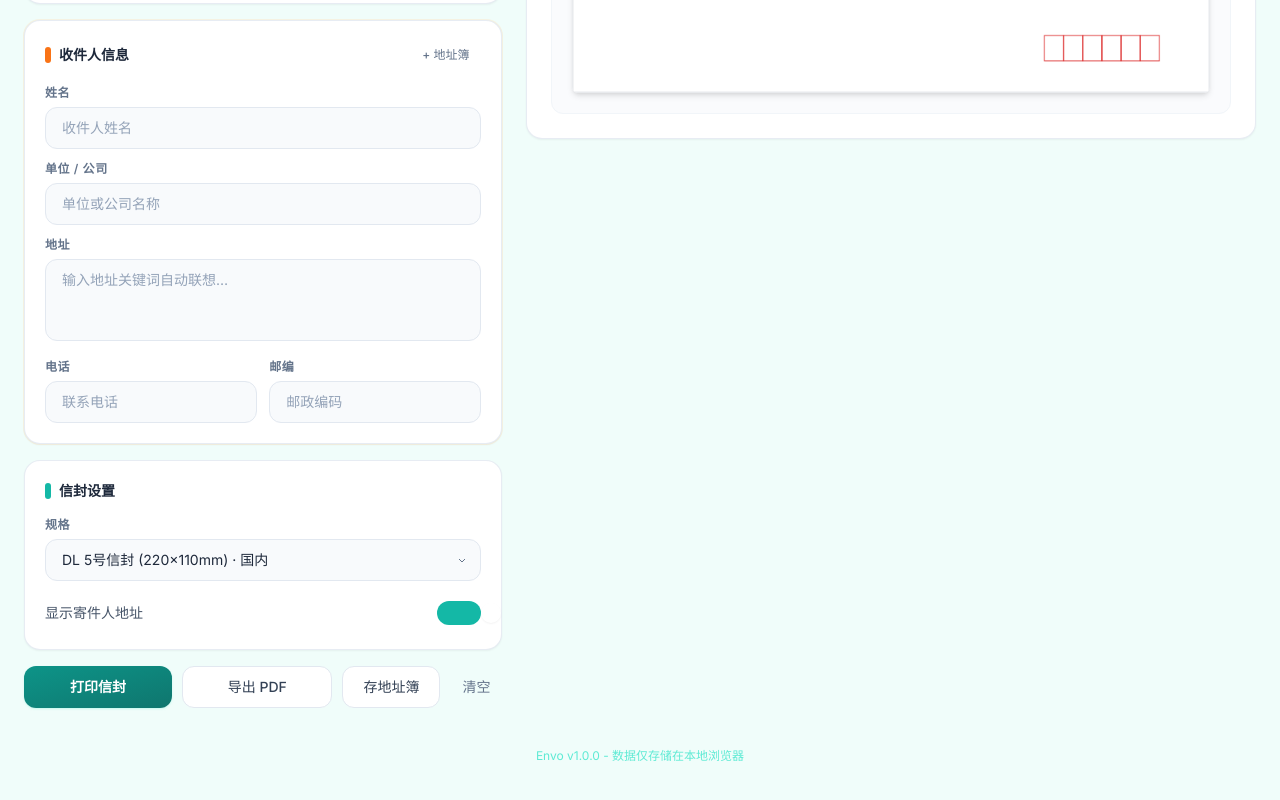
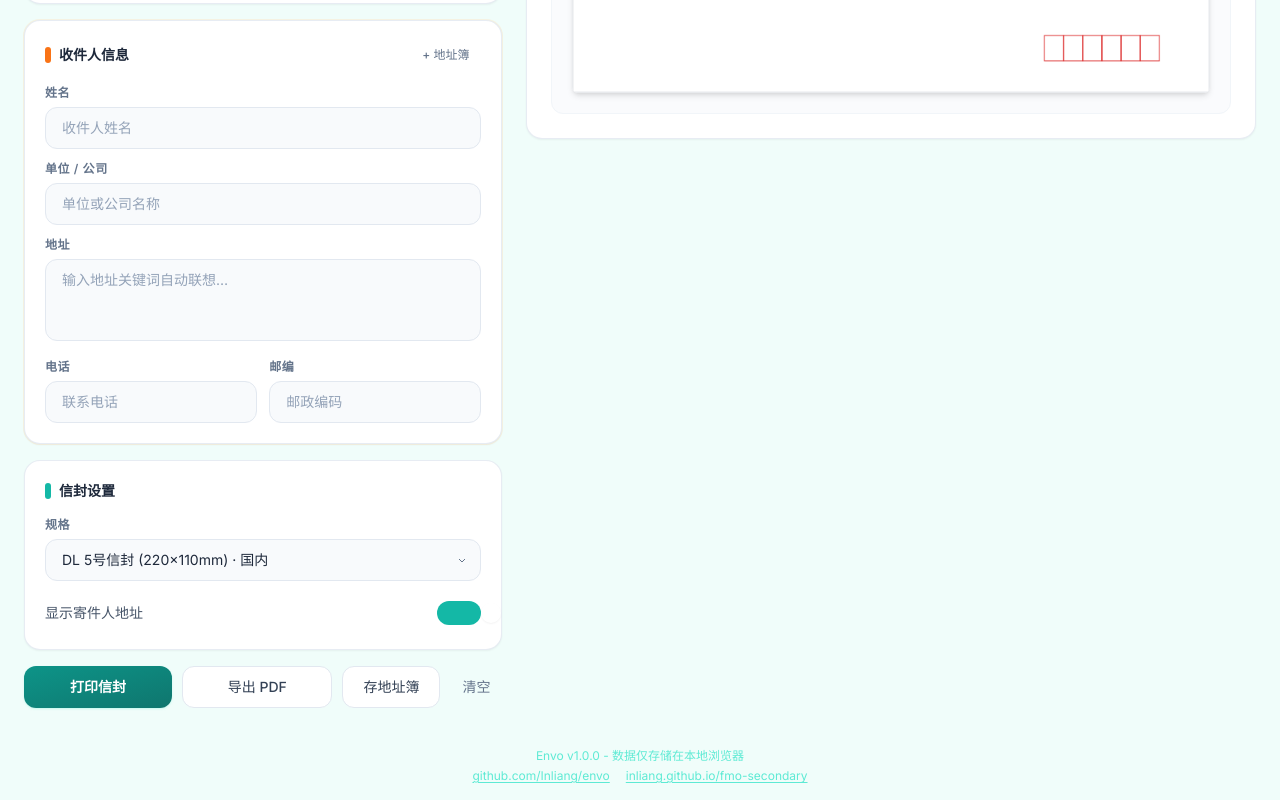
Before and after one commit to Inliang/envo, a React (Vite) app: page / in a window 1280 px wide. Shown: the part 417-1217 px from the top of the page. Built offline with nearby package versions, Linux system fonts and the light colour scheme; the HTML template or start-up script is replaced by a standard one.

Commit message:
调整信封 Canvas 布局：收件人邮编上移1格左移2格，收件人地址左移2格，页脚添加 GitHub 链接

```diff
--- a/src/App.tsx
+++ b/src/App.tsx
@@ -57,8 +57,16 @@ export default function App() {
       </main>
 
       {/* Footer */}
-      <footer className="text-center py-4 text-xs text-brand-300">
-        Envo v1.0.0 - 数据仅存储在本地浏览器
+      <footer className="text-center py-4 text-xs text-brand-300 flex flex-col gap-1">
+        <span>Envo v1.0.0 - 数据仅存储在本地浏览器</span>
+        <span className="flex justify-center gap-4">
+          <a href="https://github.com/Inliang/envo" target="_blank" rel="noopener noreferrer" className="hover:text-brand-500 underline underline-offset-2 transition-colors">
+            github.com/Inliang/envo
+          </a>
+          <a href="https://inliang.github.io/fmo-secondary/" target="_blank" rel="noopener noreferrer" className="hover:text-brand-500 underline underline-offset-2 transition-colors">
+            inliang.github.io/fmo-secondary
+          </a>
+        </span>
       </footer>
     </div>
   );
--- a/src/utils/envelopeCanvas.ts
+++ b/src/utils/envelopeCanvas.ts
@@ -67,8 +67,8 @@ function drawDomesticEnvelope(
   // Recipient postcode grid
   const rZipCellW = Math.round(w * 0.045); // ~10mm each
   const rZipCellH = Math.round(h * 0.109); // ~12mm each
-  const rZipX = Math.round(w * 0.09);      // ~20mm from left
-  const rZipY = Math.round(h * 0.10);      // ~11mm from top
+  const rZipX = Math.round(w * 0.0);       // moved left by 2 cells (0.09 - 2*0.045)
+  const rZipY = Math.round(h * -0.009);    // moved up by 1 cell (0.10 - 0.109)
 
   // Stamp area (top-right)
   const stampW = Math.round(w * 0.136);     // ~30mm
@@ -77,7 +77,7 @@ function drawDomesticEnvelope(
   const stampY = Math.round(h * 0.08);
 
   // Recipient address area
-  const recipX = Math.round(w * 0.25);      // ~55mm from left
+  const recipX = Math.round(w * 0.16);      // moved left by 2 cells (0.25 - 2*0.045)
   const recipAddrY = Math.round(h * 0.30);  // ~33mm from top
 
   // Recipient name area
```
